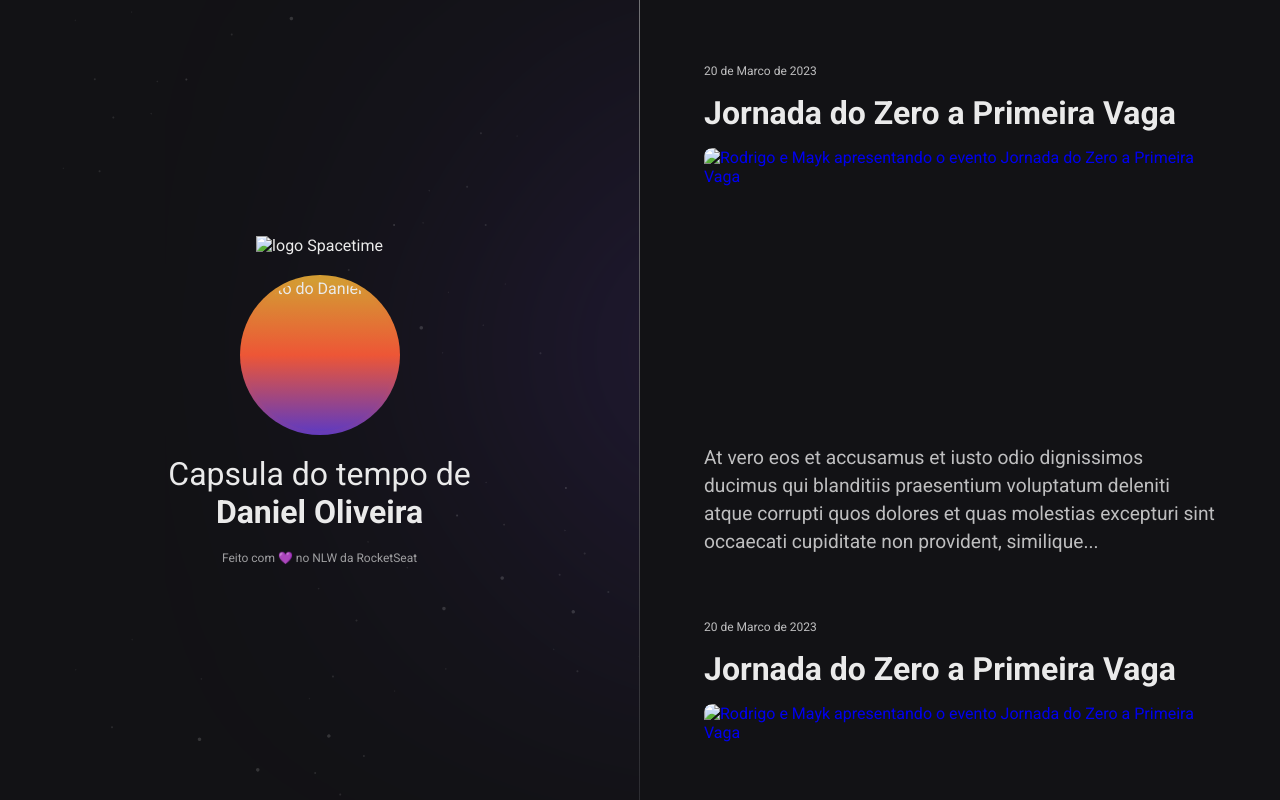
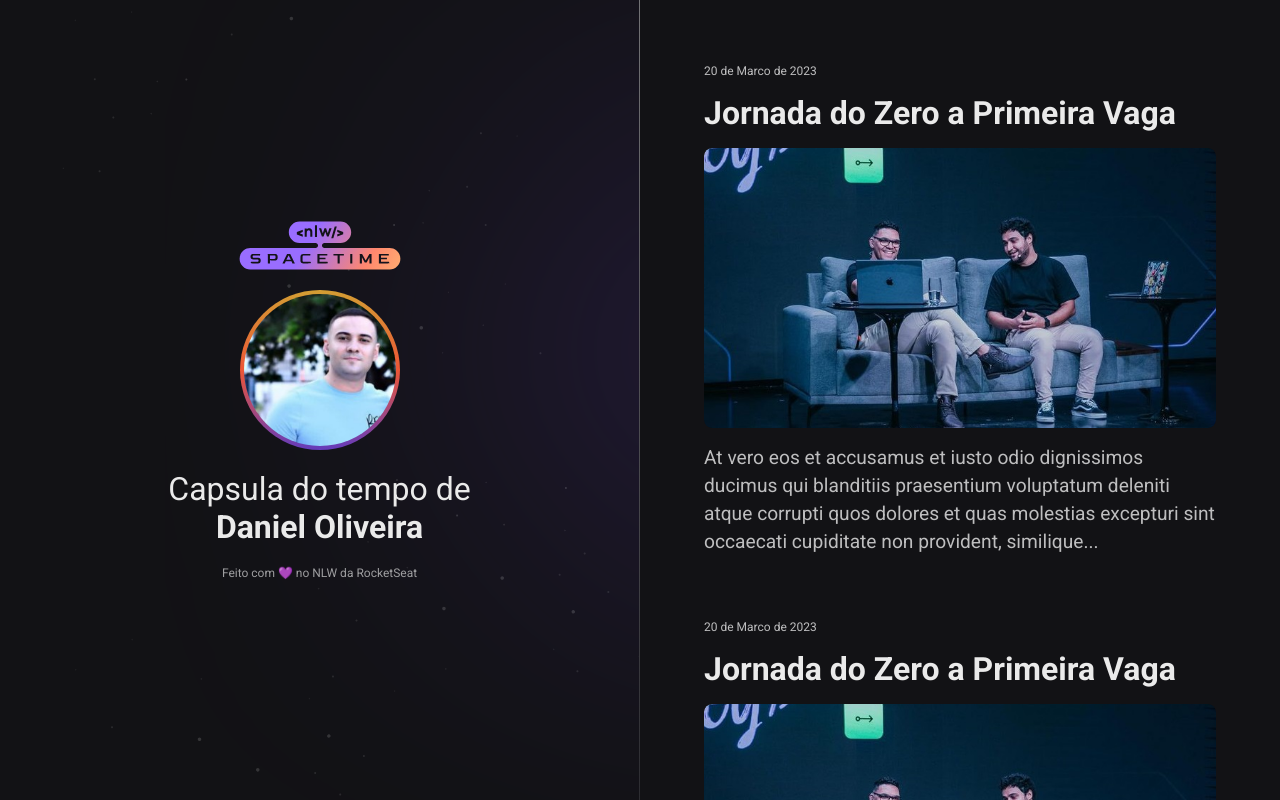
Before and after one commit to DanyelOli/Capsula-do-Tempo, a plain HTML site: page index.html in a window 1280 px wide. Drawn offline with Linux system fonts and the light colour scheme; the site is published under a folder, as on GitHub Pages, so addresses that start at the root find nothing.

Commit message:
capa do projeto

```diff
--- a/index.html
+++ b/index.html
@@ -6,7 +6,7 @@
   <meta http-equiv="X-UA-Compatible" content="IE=edge" />
   <meta name="viewport" content="width=device-width, initial-scale=1.0" />
   <title>NLW Spacetime</title>
-  <link rel="icon" type="image/png" href="/assets/favicon.png" />
+  <link rel="icon" type="image/png" href="./assets/favicon.png" />
   <link rel="stylesheet" href="./style.css" />
   <link rel="preconnect" href="https://fonts.googleapis.com" />
   <link rel="preconnect" href="https://fonts.gstatic.com" crossorigin />
@@ -16,8 +16,8 @@
 
 <body>
   <aside>
-    <img src="/assets/logo.svg" alt="logo Spacetime">
-    <img src="/assets/1682357859093.jpeg" alt="Foto do Daniel">
+    <img src="./assets/logo.svg" alt="logo Spacetime">
+    <img src="./assets/1682357859093.jpeg" alt="Foto do Daniel">
 
     <p>Capsula do tempo de
       <br>
@@ -32,7 +32,7 @@
       <small>20 de Marco de 2023</small>
       <h1>Jornada do Zero a Primeira Vaga</h1>
       <div>
-        <img src="/assets/jornada.png" alt="Rodrigo e Mayk apresentando o evento Jornada do Zero a Primeira Vaga" />
+        <img src="./assets/jornada.png" alt="Rodrigo e Mayk apresentando o evento Jornada do Zero a Primeira Vaga" />
       </div>
       <p>
         At vero eos et accusamus et iusto odio dignissimos ducimus qui
@@ -45,7 +45,7 @@
       <small>20 de Marco de 2023</small>
       <h1>Jornada do Zero a Primeira Vaga</h1>
       <div>
-        <img src="/assets/jornada.png" alt="Rodrigo e Mayk apresentando o evento Jornada do Zero a Primeira Vaga" />
+        <img src="./assets/jornada.png" alt="Rodrigo e Mayk apresentando o evento Jornada do Zero a Primeira Vaga" />
       </div>
       <p>
         At vero eos et accusamus et iusto odio dignissimos ducimus qui
@@ -58,7 +58,7 @@
       <small>20 de Marco de 2023</small>
       <h1>Jornada do Zero a Primeira Vaga</h1>
       <div>
-        <img src="/assets/jornada.png" alt="Rodrigo e Mayk apresentando o evento Jornada do Zero a Primeira Vaga" />
+        <img src="./assets/jornada.png" alt="Rodrigo e Mayk apresentando o evento Jornada do Zero a Primeira Vaga" />
       </div>
       <p>
         At vero eos et accusamus et iusto odio dignissimos ducimus qui
```
Also changed, not shown: assets/capa.png (added), 1 other file.
